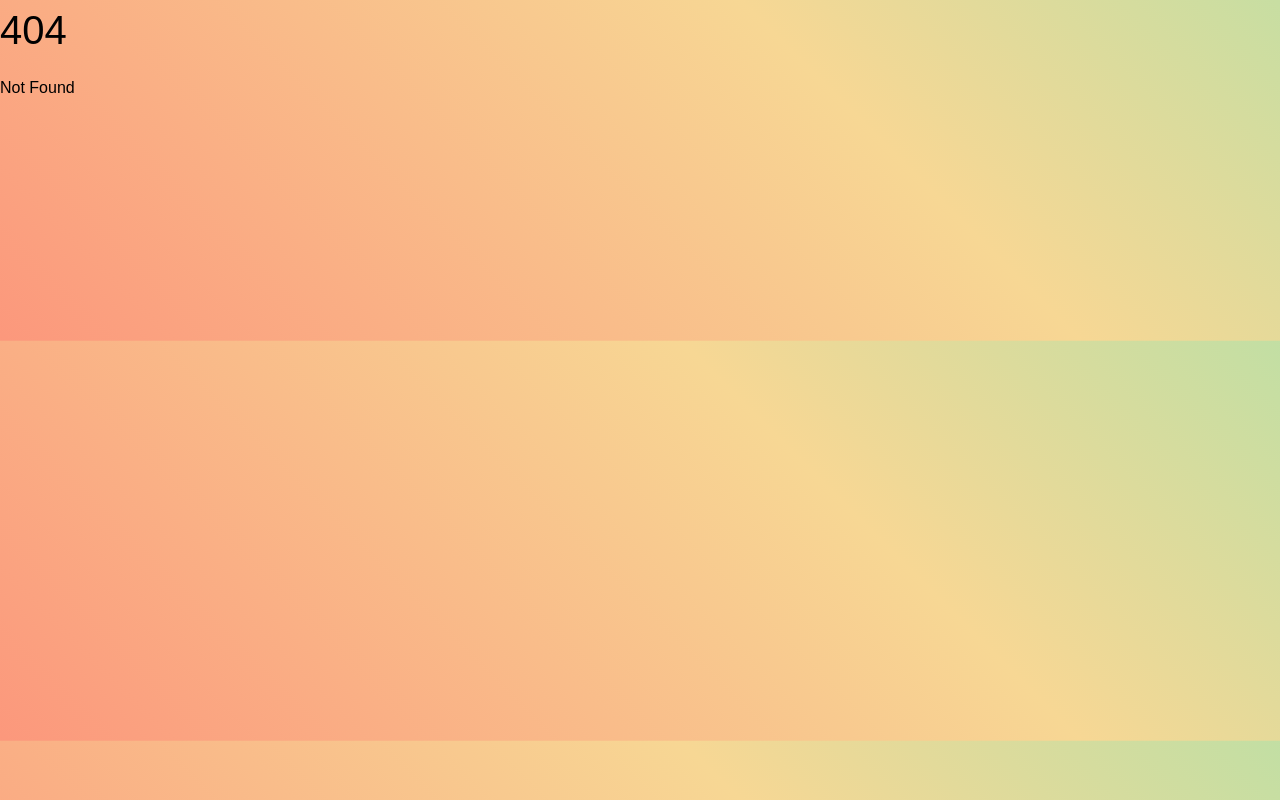
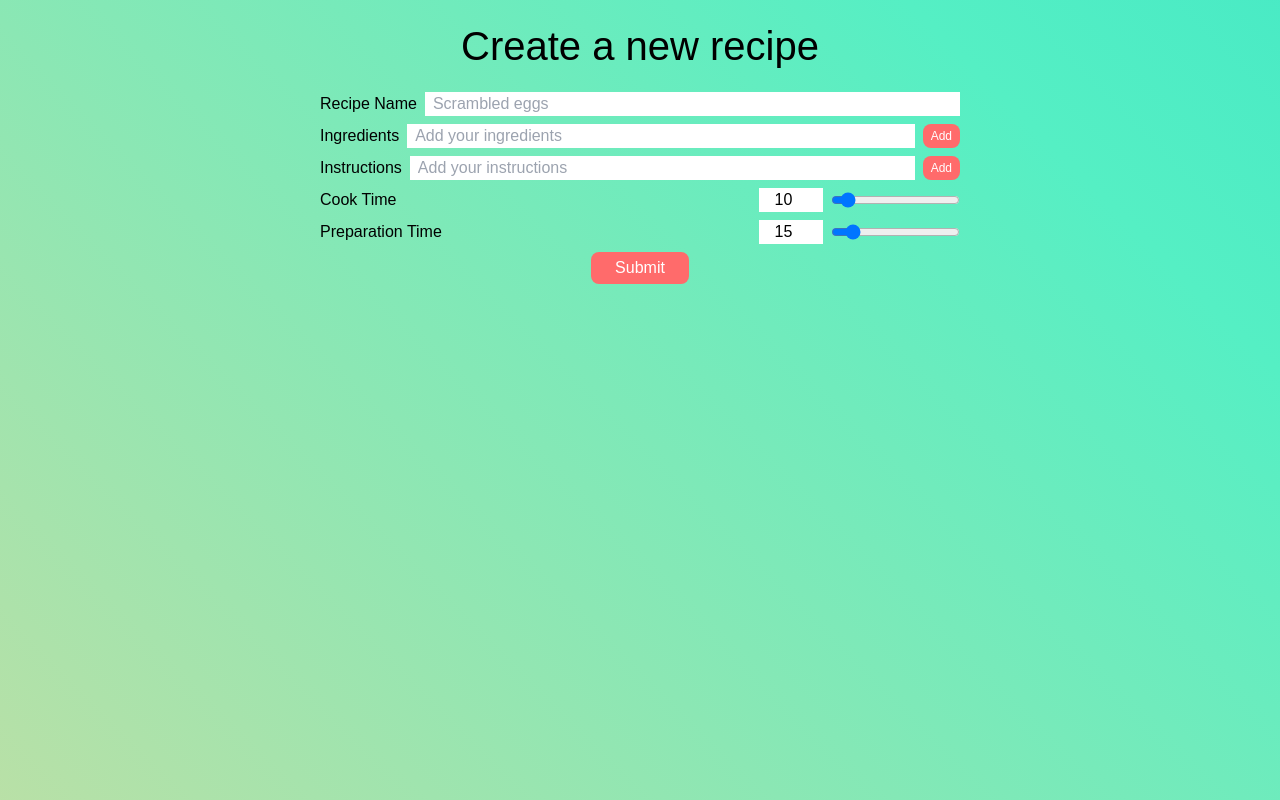
Before and after one commit to coderRaph1/FE---Meal-Planner, a SvelteKit app: page /recipes/create in a window 1280 px wide. Before the commit this address had no page. Built offline with nearby package versions, Linux system fonts and the light colour scheme.

Commit message:
add basic recipes and create recipe pages

```diff
--- a/src/api.js
+++ b/src/api.js
@@ -11,3 +11,19 @@ export const postUser = (user) => {
       return data
     })
   }
+
+  export const getUserRecipes = (user_id) => {
+    return apiClient
+    .get(`/users/${user_id}/recipes`)
+    .then(({data}) => {
+      return data
+    })
+  }
+
+  export const postRecipe = (user_id, recipe) => {
+    return apiClient.post(`/users/${user_id}/recipes`, recipe)
+    .then(({data}) => {
+
+      return data
+    })
+  }
--- /dev/null
+++ b/src/routes/recipes/+layout.svelte
@@ -0,0 +1,5 @@
+<script>
+	import '../../../src/app.css';
+</script>
+
+<slot></slot>
--- /dev/null
+++ b/src/routes/recipes/+page.svelte
@@ -0,0 +1,32 @@
+<script>
+	import { onMount } from 'svelte';
+	import { getUserRecipes, postRecipe } from '../../api.js';
+	import { userDetails } from '../../stores.js';
+	import { goto } from '$app/navigation';
+
+	$: userRecipes = [];
+
+	onMount(() => {
+		getUserRecipes($userDetails.user.user_id).then(({ recipes }) => {
+			userRecipes = [...recipes];
+		});
+	});
+
+	const handleClick = () => {
+		goto('/recipes/create')
+
+	};
+</script>
+<main class="h-dvh w-dvw flex flex-col">
+
+	<h1 class="pt-4 text-center">My Recipes</h1>
+	<button class="w-fit self-center mb-2" on:click={handleClick}>Write a new recipe</button>
+	<div class="flex gap-2 self-center">
+		{#each userRecipes as recipe}
+		<section class="outline outline-1 p-2">
+			<p><strong>{recipe.recipe_name}</strong></p>
+			<p>{recipe.cook_time + recipe.prep_time} minutes</p>
+		</section>
+		{/each}
+	</div>
+</main>
--- /dev/null
+++ b/src/routes/recipes/create/+layout.svelte
@@ -0,0 +1,5 @@
+<script>
+	import '../../../../src/app.css';
+</script>
+
+<slot></slot>
--- /dev/null
+++ b/src/routes/recipes/create/+page.svelte
@@ -0,0 +1,84 @@
+<script>
+	import { postRecipe } from '../../../api.js';
+	import { userDetails } from '../../../stores.js';
+	import { goto } from '$app/navigation';
+	let cook_time = 10
+	let prep_time = 15
+	let recipe_name = ""
+	let ingredient = ""
+	let instruction = ""
+	$: ingredients = []
+	$: instructions = []
+
+		const handleSubmit = (e) => {
+		  e.preventDefault()
+			const body = {
+				cook_time, prep_time, recipe_name, ingredients: ingredients.join(" \n "), instructions: instructions.join(" \n ")
+			}
+			return postRecipe($userDetails.user.user_id, body).then(() => {
+				goto("/recipes")
+			})
+		}
+		const addIngredient = () => {
+		  ingredients = [...ingredients, ingredient]
+		  ingredient = ""
+		}
+		const addInstruction = () => {
+			if (instruction) {
+				instructions = [...instructions, instruction]
+				instruction = ""
+			}
+		}
+</script>
+<main class="h-dvh w-dvw flex flex-col items-center">
+
+	<h1 class="pt-4 text-center">Create a new recipe</h1>
+	<form class="flex flex-col items-center gap-2 w-1/2 " on:submit={handleSubmit}>
+		<label class="w-full flex justify-between" for="recipe-name">Recipe Name
+			<input class="grow ml-2 px-2" id="recipe-name" bind:value={recipe_name} placeholder="Scrambled eggs" required/>
+		</label>
+		{#each ingredients as ingredient}
+			<p>{ingredient}</p>
+		{/each}
+		<label class="w-full flex justify-between items-center" for="ingredients">Ingredients
+			<div class="flex grow">
+				<input class="grow mx-2 px-2" id="ingredients" bind:value={ingredient} on:keydown={(e) => {
+					if (e.key === "Enter") {
+						e.preventDefault()
+						addIngredient()
+					}
+				}} placeholder="Add your ingredients" red/>
+				<button class="py-0 px-2 text-xs" type="button" on:click={addIngredient}>Add</button>
+			</div>
+		</label>
+		{#each instructions as instruction}
+			<p>{instruction}</p>
+		{/each}
+		<label class="w-full flex justify-between" for="instruction">Instructions
+			<div class="flex grow">
+				<input class="grow mx-2 px-2" id="instructions" bind:value={instruction} on:keydown={(e) => {
+					if (e.key === "Enter") {
+						e.preventDefault()
+						addInstruction()
+					}
+				}} placeholder="Add your instructions" required />
+				<button class="py-0 px-2 text-xs" type="button" on:click={addInstruction}>Add</button>
+			</div>
+		</label>
+		<label class="w-full flex justify-between" for="cook-time">
+			Cook Time
+			<div class="flex">
+				<input class="mx-2 text-center" id="cook-time" type="number" bind:value={cook_time} min="0" max="120" />
+				<input id="cook-time" type="range" bind:value={cook_time} min="0" max="120" />
+			</div>
+		</label>
+		<label class="w-full flex justify-between" for="prep-time">
+			Preparation Time
+			<div class="flex">
+				<input class="mx-2 text-center" id="prep-time" type="number" bind:value={prep_time} min="0" max="120" />
+				<input id="prep-time" type="range" bind:value={prep_time} min="0" max="120" />
+			</div>
+		</label>
+		<button class="py-1" type="submit">Submit</button>
+	</form>
+</main>
```
